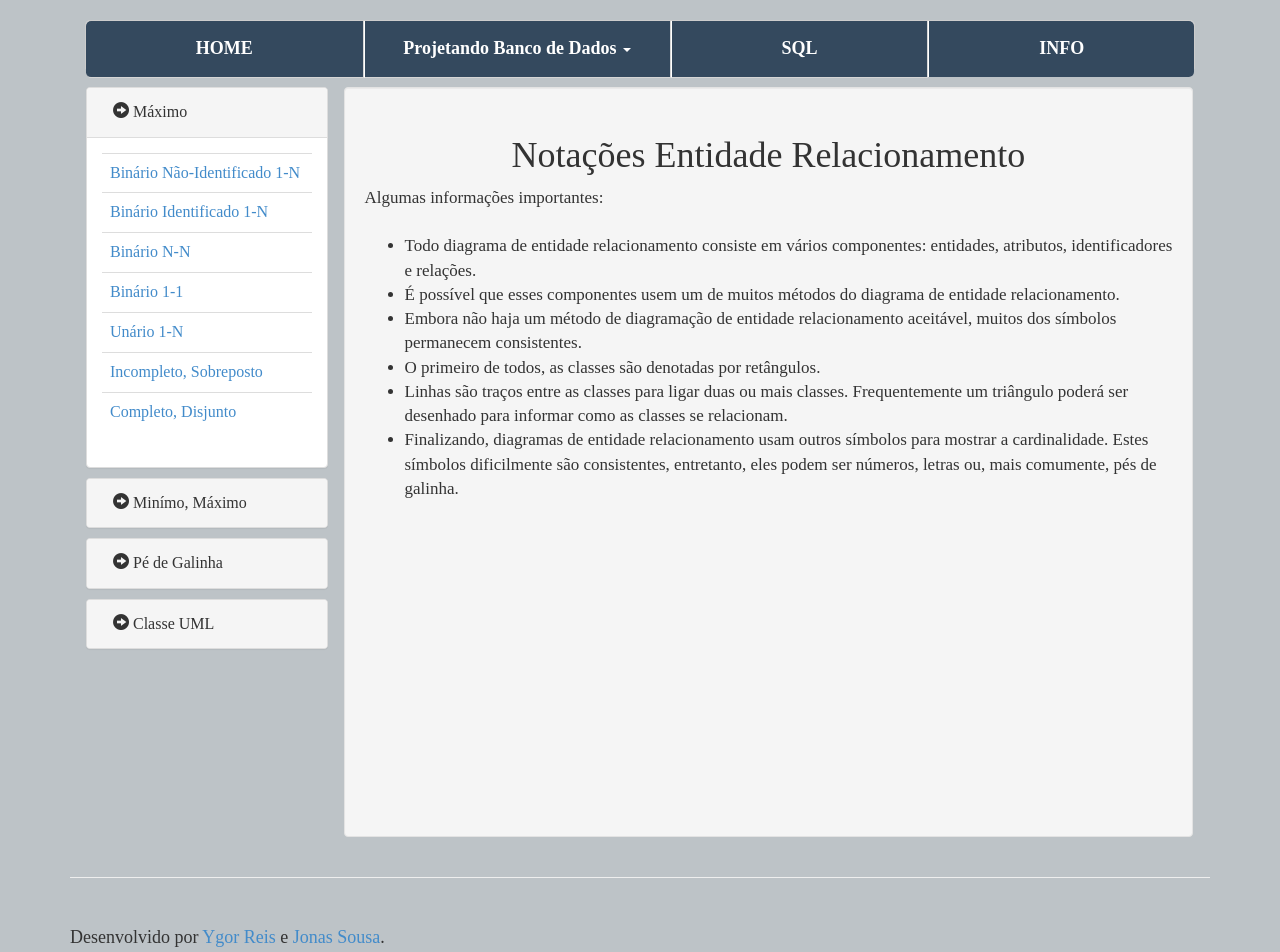
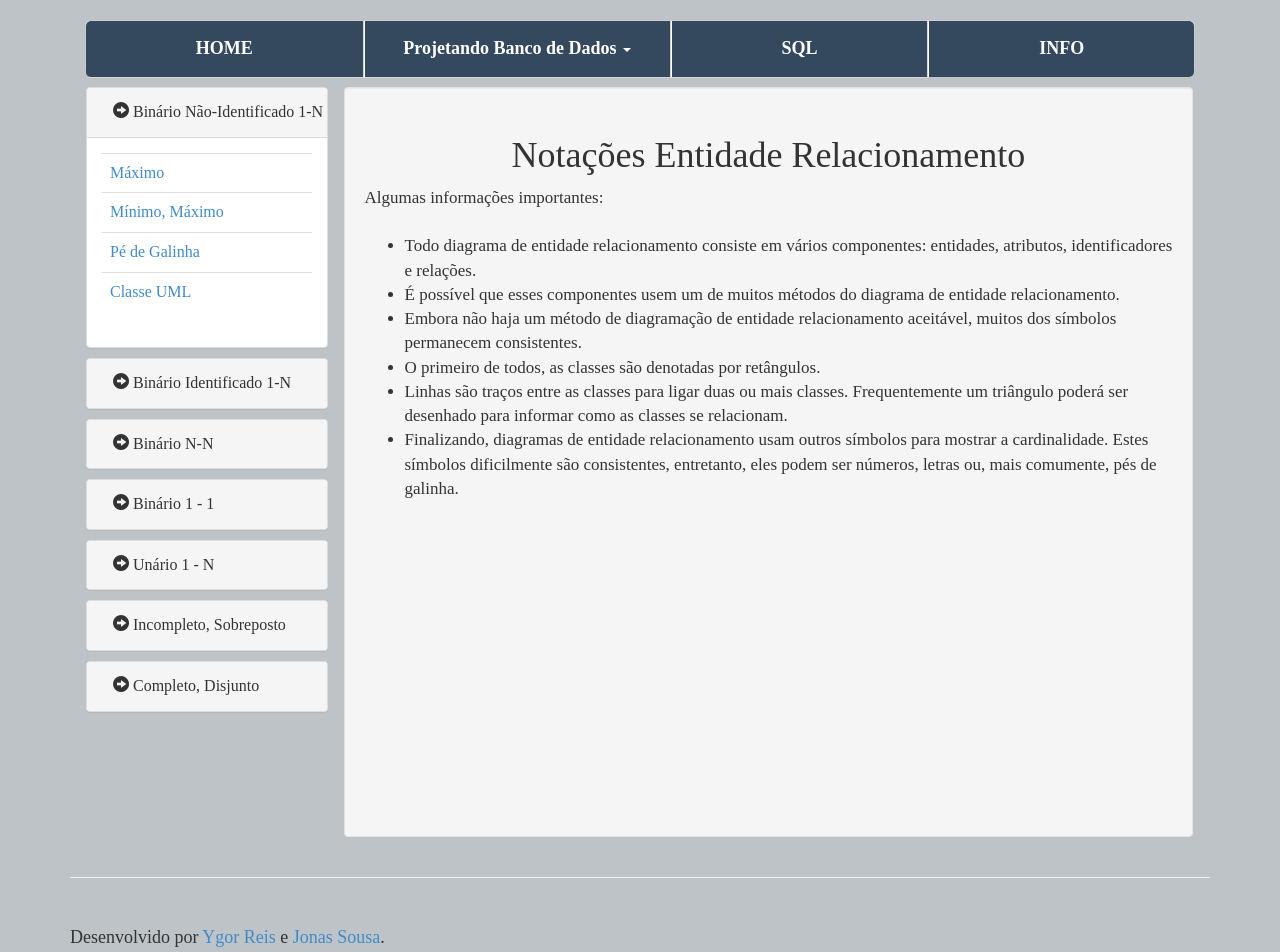
Before and after one commit to ygorreis/OLDB, a CodeIgniter app: page /oldb/notacoes_er in a window 1280 px wide. Shown: the top 952 px of the page. Run offline with CodeIgniter, Linux system fonts and the light colour scheme.

Commit message:
Alterado a visualização (script) do menu Notações ER.

```diff
--- a/application/views/notacoes_er.php
+++ b/application/views/notacoes_er.php
@@ -11,7 +11,7 @@
                             <div class="panel-heading">
                                 <h4 class="panel-title">
                                     <a data-toggle="collapse" data-parent="#accordion" href="#collapseOne"><span class="glyphicon glyphicon-circle-arrow-right">
-                                        </span>  Máximo</a>
+                                        </span>  Binário Não-Identificado 1-N</a>
                                 </h4>
                             </div>
                             <div id="collapseOne" class="panel-collapse collapse in">
@@ -19,37 +19,22 @@
                                     <table class="table">
                                         <tr>
                                             <td>
-                                                <a href="" class="max_1">Binário Não-Identificado 1-N</a>
+                                                <a href="" class="bin_notid_1_n_1">Máximo</a>
                                             </td>
                                         </tr>
                                         <tr>
                                             <td>
-                                                <a href="" class="max_2">Binário Identificado 1-N</a>
+                                                <a href="" class="bin_notid_1_n_2">Mínimo, Máximo</a>
                                             </td>
                                         </tr>
                                         <tr>
                                             <td>
-                                                <a href="" class="max_3">Binário N-N</a>
+                                                <a href="" class="bin_notid_1_n_3">Pé de Galinha</a>
                                             </td>
                                         </tr>
                                         <tr>
                                             <td>
-                                                <a href="" class="max_4">Binário 1-1</a>
-                                            </td>
-                                        </tr>
-                                        <tr>
-                                            <td>
-                                                <a href="" class="max_5">Unário 1-N</a>
-                                            </td>
-                                        </tr>
-                                        <tr>
-                                            <td>
-                                                <a href="" class="max_6">Incompleto, Sobreposto</a>
-                                            </td>
-                                        </tr>
-                                        <tr>
-                                            <td>
-                                                <a href="" class="max_7">Completo, Disjunto</a>
+                                                <a href="" class="bin_notid_1_n_4">Classe UML</a>
                                             </td>
                                         </tr>
                                     </table>
@@ -60,7 +45,7 @@
                             <div class="panel-heading">
                                 <h4 class="panel-title">
                                     <a data-toggle="collapse" data-parent="#accordion" href="#collapseTwo"><span class="glyphicon glyphicon-circle-arrow-right">
-                                        </span>  Minímo, Máximo</a>
+                                        </span>  Binário Identificado 1-N</a>
                                 </h4>
                             </div>
                             <div id="collapseTwo" class="panel-collapse collapse">
@@ -68,37 +53,22 @@
                                     <table class="table">
                                         <tr>
                                             <td>
-                                                <a href="" class="min_1">Binário Não-Identificado 1-N</a>
+                                                <a href="" class="bin_id_1_n_1">Máximo</a>
                                             </td>
                                         </tr>
                                         <tr>
                                             <td>
-                                                <a href="" class="min_2">Binário Identificado 1-N</a>
+                                                <a href="" class="bin_id_1_n_2">Mínimo, Máximo</a>
                                             </td>
                                         </tr>
                                         <tr>
                                             <td>
-                                                <a href="" class="min_3">Binário N-N</a>
+                                                <a href="" class="bin_id_1_n_3">Pé de Galinha</a>
                                             </td>
                                         </tr>
                                         <tr>
                                             <td>
-                                                <a href="" class="min_4">Binário 1-1</a>
-                                            </td>
-                                        </tr>
-                                        <tr>
-                                            <td>
-                                                <a href="" class="min_5">Unário 1-N</a>
-                                            </td>
-                                        </tr>
-                                        <tr>
-                                            <td>
-                                                <a href="" class="min_6">Incompleto, Sobreposto</a>
-                                            </td>
-                                        </tr>
-                                        <tr>
-                                            <td>
-                                                <a href="" class="min_7">Completo, Disjunto</a>
+                                                <a href="" class="bin_id_1_n_4">Classe UML</a>
                                             </td>
                                         </tr>
                                     </table>
@@ -109,7 +79,7 @@
                             <div class="panel-heading">
                                 <h4 class="panel-title">
                                     <a data-toggle="collapse" data-parent="#accordion" href="#collapseThree"><span class="glyphicon glyphicon-circle-arrow-right">
-                                        </span>  Pé de Galinha</a>
+                                        </span>  Binário N-N</a>
                                 </h4>
                             </div>
                             <div id="collapseThree" class="panel-collapse collapse">
@@ -117,37 +87,22 @@
                                     <table class="table">
                                         <tr>
                                             <td>
-                                                <a href="" class="pga_1">Binário Não-Identificado 1-N</a>
+                                                <a href="" class="bin_n_n_1">Máximo</a>
                                             </td>
                                         </tr>
                                         <tr>
                                             <td>
-                                                <a href="" class="pga_2">Binário Identificado 1-N</a>
+                                                <a href="" class="bin_n_n_2">Mínimo, Máximo</a>
                                             </td>
                                         </tr>
                                         <tr>
                                             <td>
-                                                <a href="" class="pga_3">Binário N-N</a>
+                                                <a href="" class="bin_n_n_3">Pé de Galinha</a>
                                             </td>
                                         </tr>
                                         <tr>
                                             <td>
-                                                <a href="" class="pga_4">Binário 1-1</a>
-                                            </td>
-                                        </tr>
-                                        <tr>
-                                            <td>
-                                                <a href="" class="pga_5">Unário 1-N</a>
-                                            </td>
-                                        </tr>
-                                        <tr>
-                                            <td>
-                                                <a href="" class="pga_6">Incompleto, Sobreposto</a>
-                                            </td>
-                                        </tr>
-                                        <tr>
-                                            <td>
-                                                <a href="" class="pga_7">Completo, Disjunto</a>
+                                                <a href="" class="bin_n_n_4">Classe UML</a>
                                             </td>
                                         </tr>
                                     </table>
@@ -158,7 +113,7 @@
                             <div class="panel-heading">
                                 <h4 class="panel-title">
                                     <a data-toggle="collapse" data-parent="#accordion" href="#collapseFour"><span class="glyphicon glyphicon-circle-arrow-right">
-                                        </span>  Classe UML</a>
+                                        </span>  Binário 1 - 1</a>
                                 </h4>
                             </div>
                             <div id="collapseFour" class="panel-collapse collapse">
@@ -166,37 +121,124 @@
                                     <table class="table">
                                         <tr>
                                             <td>
-                                                <a href="" class="uml_1">Binário Não-Identificado 1-N</a>
+                                                <a href="" class="bin_1">Máximo</a>
                                             </td>
                                         </tr>
                                         <tr>
                                             <td>
-                                                <a href="" class="uml_2">Binário Identificado 1-N</a>
+                                                <a href="" class="bin_2">Mínimo, Máximo</a>
                                             </td>
                                         </tr>
                                         <tr>
                                             <td>
-                                                <a href="" class="uml_3">Binário N-N</a>
+                                                <a href="" class="bin_3">Pé de Galinha</a>
                                             </td>
                                         </tr>
                                         <tr>
                                             <td>
-                                                <a href="" class="uml_4">Binário 1-1</a>
+                                                <a href="" class="bin_4">Classe UML</a>
+                                            </td>
+                                        </tr>
+                                    </table>
+                                </div>
+                            </div>
+                        </div>
+                        <div class="panel panel-default">
+                            <div class="panel-heading">
+                                <h4 class="panel-title">
+                                    <a data-toggle="collapse" data-parent="#accordion" href="#collapseFive"><span class="glyphicon glyphicon-circle-arrow-right">
+                                        </span>  Unário 1 - N</a>
+                                </h4>
+                            </div>
+                            <div id="collapseFive" class="panel-collapse collapse">
+                                <div class="panel-body">
+                                    <table class="table">
+                                        <tr>
+                                            <td>
+                                                <a href="" class="una_1">Máximo</a>
                                             </td>
                                         </tr>
                                         <tr>
                                             <td>
-                                                <a href="" class="uml_5">Unário 1-N</a>
+                                                <a href="" class="una_2">Mínimo, Máximo</a>
                                             </td>
                                         </tr>
                                         <tr>
                                             <td>
-                                                <a href="" class="uml_6">Incompleto, Sobreposto</a>
+                                                <a href="" class="una_3">Pé de Galinha</a>
                                             </td>
                                         </tr>
                                         <tr>
                                             <td>
-                                                <a href="" class="uml_7">Completo, Disjunto</a>
+                                                <a href="" class="una_4">Classe UML</a>
+                                            </td>
+                                        </tr>
+                                    </table>
+                                </div>
+                            </div>
+                        </div>
+                        <div class="panel panel-default">
+                            <div class="panel-heading">
+                                <h4 class="panel-title">
+                                    <a data-toggle="collapse" data-parent="#accordion" href="#collapseSix"><span class="glyphicon glyphicon-circle-arrow-right">
+                                        </span>  Incompleto, Sobreposto</a>
+                                </h4>
+                            </div>
+                            <div id="collapseSix" class="panel-collapse collapse">
+                                <div class="panel-body">
+                                    <table class="table">
+                                        <tr>
+                                            <td>
+                                                <a href="" class="inc_sob_1">Máximo</a>
+                                            </td>
+                                        </tr>
+                                        <tr>
+                                            <td>
+                                                <a href="" class="inc_sob_2">Mínimo, Máximo</a>
+                                            </td>
+                                        </tr>
+                                        <tr>
+                                            <td>
+                                                <a href="" class="inc_sob_3">Pé de Galinha</a>
+                                            </td>
+                                        </tr>
+                                        <tr>
+                                            <td>
+                                                <a href="" class="inc_sob_4">Classe UML</a>
+                                            </td>
+                                        </tr>
+                                    </table>
+                                </div>
+                            </div>
+                        </div>
+                        <div class="panel panel-default">
+                            <div class="panel-heading">
+                                <h4 class="panel-title">
+                                    <a data-toggle="collapse" data-parent="#accordion" href="#collapseSeven"><span class="glyphicon glyphicon-circle-arrow-right">
+                                        </span>  Completo, Disjunto</a>
+                                </h4>
+                            </div>
+                            <div id="collapseSeven" class="panel-collapse collapse">
+                                <div class="panel-body">
+                                    <table class="table">
+                                        <tr>
+                                            <td>
+                                                <a href="" class="comp_dis_1">Máximo</a>
+                                            </td>
+                                        </tr>
+                                        <tr>
+                                            <td>
+                                                <a href="" class="comp_dis_2">Mínimo, Máximo</a>
+                                            </td>
+                                        </tr>
+                                        <tr>
+                                            <td>
+                                                <a href="" class="comp_dis_3">Pé de Galinha</a>
+                                            </td>
+                                        </tr>
+                                        <tr>
+                                            <td>
+                                                <a href="" class="comp_dis_4">Classe UML</a>
                                             </td>
                                         </tr>
                                     </table>
```
Also changed, not shown: js/notacoes_er.js (+163 -154 lines).
